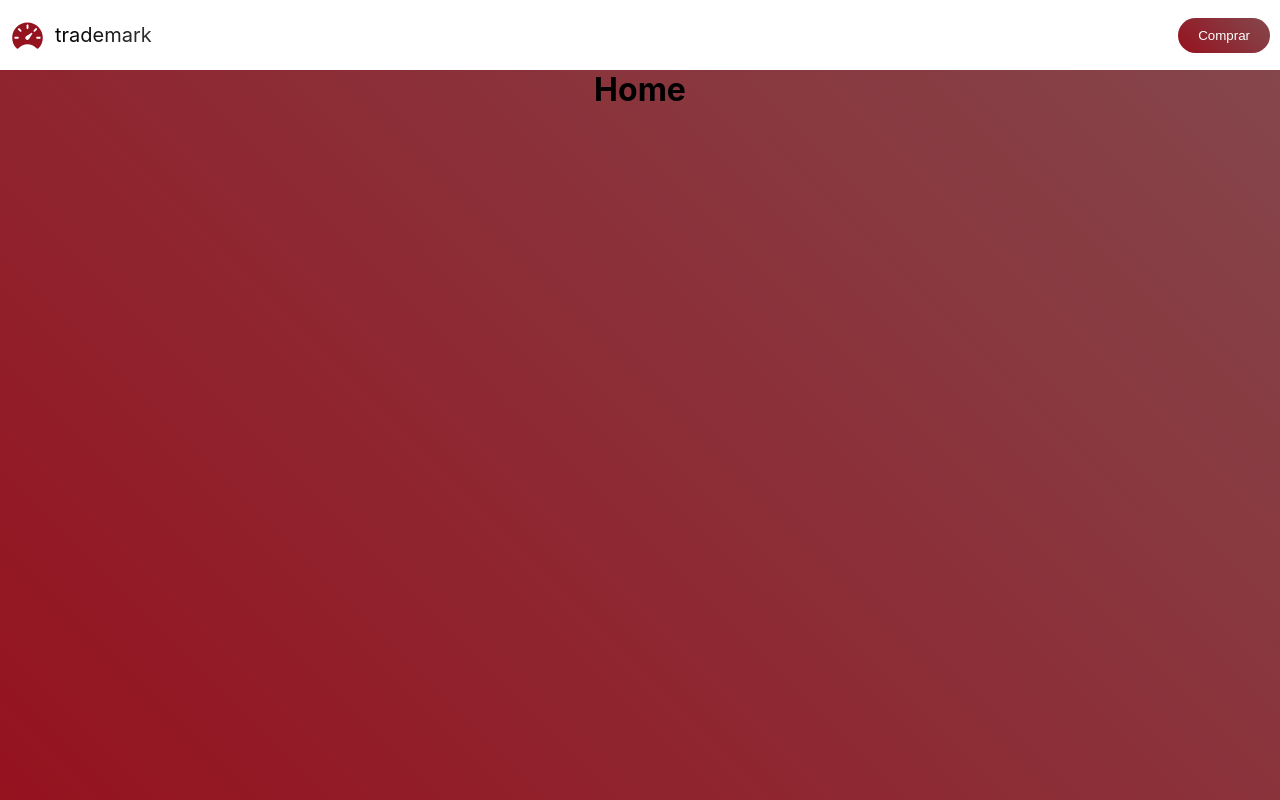
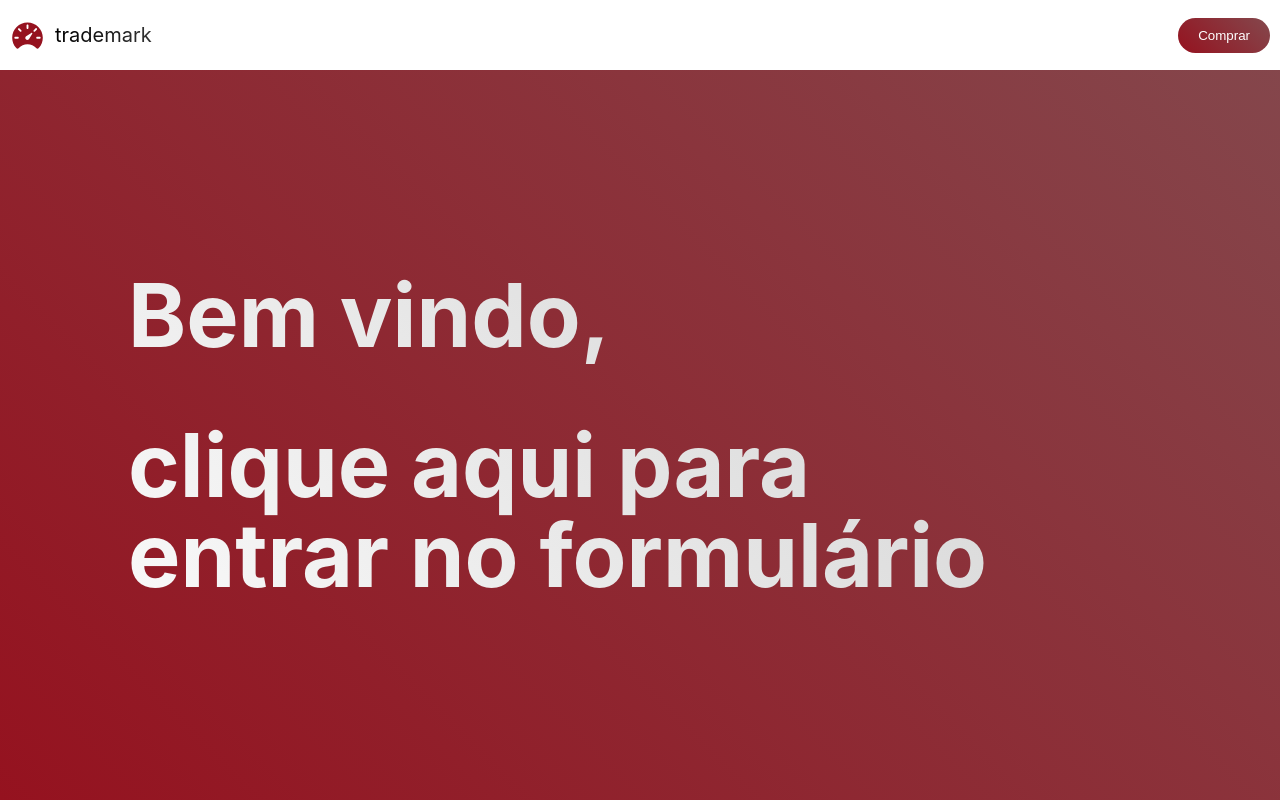
Before and after one commit to raphael-ferreira/responsive-form, a React (Vite) app: page / in a window 1280 px wide. Built offline with nearby package versions, Linux system fonts and the light colour scheme.

Commit message:
feat: added homepage

```diff
--- a/src/pages/Home/index.tsx
+++ b/src/pages/Home/index.tsx
@@ -1,5 +1,17 @@
 import React from 'react'
+import { Link } from 'react-router-dom'
+
+import { Container } from './styles'
 
 export const Home: React.FC = () => {
-	return <h1>Home</h1>
+	return (
+		<Container>
+			<p className="welcome">Bem vindo,</p>
+			<br />
+			<p>
+				clique <Link to="/shop">aqui</Link> para
+			</p>
+			<p>entrar no formulário</p>
+		</Container>
+	)
 }
--- /dev/null
+++ b/src/pages/Home/styles.ts
@@ -0,0 +1,44 @@
+import styled from 'styled-components'
+
+export const Container = styled.div`
+	min-width: 900px;
+	height: 100vh;
+
+	display: flex;
+	flex-direction: column;
+	align-self: flex-start;
+	justify-content: center;
+
+	background: -webkit-linear-gradient(
+		45deg,
+		var(--white-color),
+		var(--border-color)
+	);
+	background-clip: text;
+	-webkit-text-fill-color: transparent;
+
+	p {
+		font-size: 5.5em;
+		font-weight: bold;
+		line-height: 90px;
+
+		&.welcome {
+			margin-bottom: 40px;
+		}
+	}
+
+	a {
+		text-decoration: underline;
+
+		color: var(--white-color);
+
+		:hover,
+		:active,
+		:visited,
+		:focus {
+			color: var(--white-color);
+
+			background-color: transparent;
+		}
+	}
+`
```
